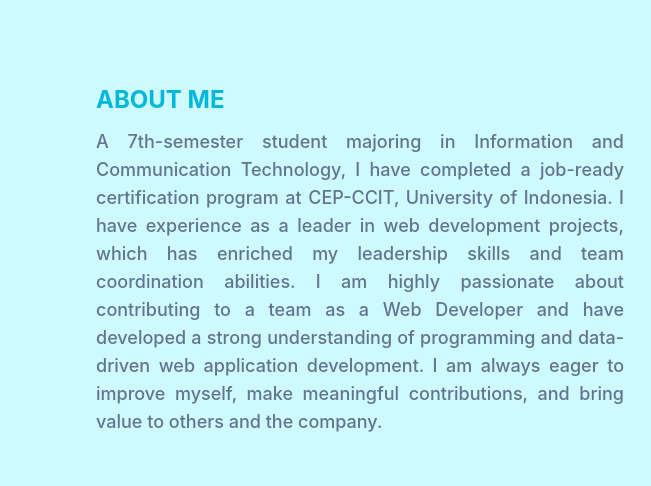
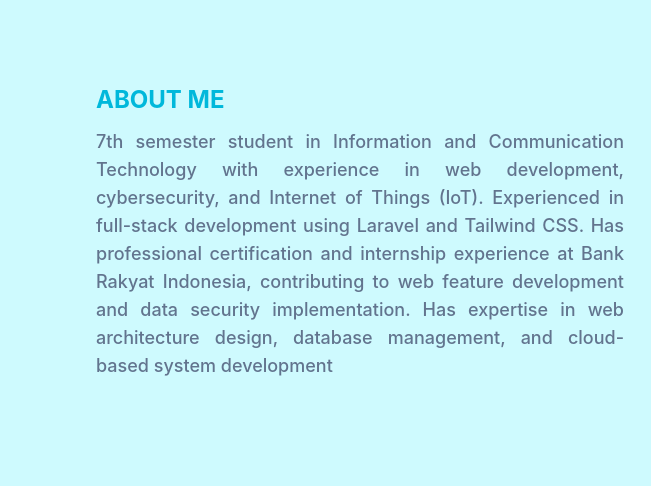
Before and after one commit to fazaram/porto-tailwind, a website: page index.html in a window 1280 px wide. Shown: the part 820-1306 px from the top of the page, 0-651 px from the left. Drawn offline with Linux system fonts and the light colour scheme.

Commit message:
Update index.html

```diff
--- a/index.html
+++ b/index.html
@@ -136,16 +136,11 @@
             <h2
               class="text-md font-medium text-slate-500 md:text-lg text-justify"
             >
-              A 7th-semester student majoring in Information and Communication
-              Technology, I have completed a job-ready certification program at
-              CEP-CCIT, University of Indonesia. I have experience as a leader
-              in web development projects, which has enriched my leadership
-              skills and team coordination abilities. I am highly passionate
-              about contributing to a team as a Web Developer and have developed
-              a strong understanding of programming and data-driven web
-              application development. I am always eager to improve myself, make
-              meaningful contributions, and bring value to others and the
-              company.
+              7th semester student in Information and Communication Technology with experience in
+web development, cybersecurity, and Internet of Things (IoT). Experienced in full-stack
+development using Laravel and Tailwind CSS. Has professional certification and internship experience
+at Bank Rakyat Indonesia, contributing to web feature development and data security implementation.
+Has expertise in web architecture design, database management, and cloud-based system development
             </h2>
           </div>
           <div class="w-full px-4 lg:w-1/2">
```
